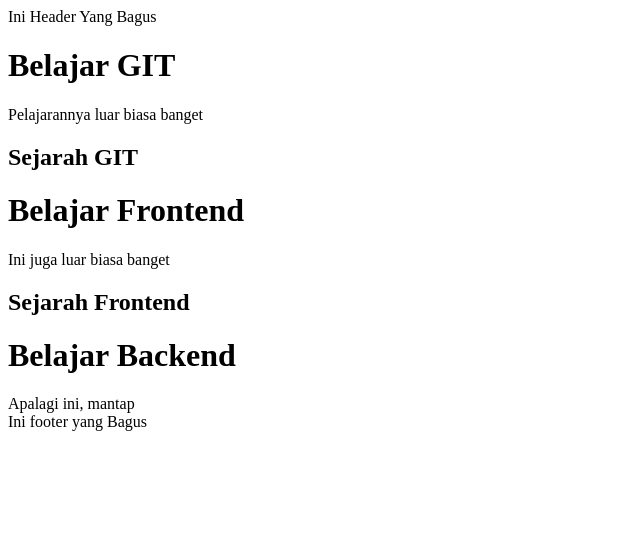
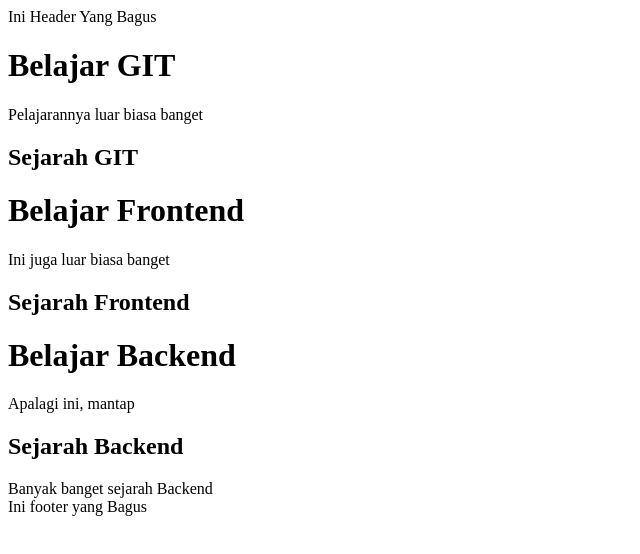
Before and after one commit to agungstwan/CompanyProfile, a plain HTML site: page index.html in a window 1280 px wide. Shown: the whole page, without its empty margins (0-640 px from the left). Drawn offline with Linux system fonts and the light colour scheme.

Commit message:
Tambahan h2 Sejarah Backend

```diff
--- a/index.html
+++ b/index.html
@@ -15,6 +15,8 @@
     <h2>Sejarah Frontend</h2>
     <h1>Belajar Backend</h1>
     <div>Apalagi ini, mantap</div>
+    <h2>Sejarah Backend</h2>
+    <div>Banyak banget sejarah Backend</div>
     <footer>Ini footer yang Bagus</footer>
 </body>
 </html>
```
